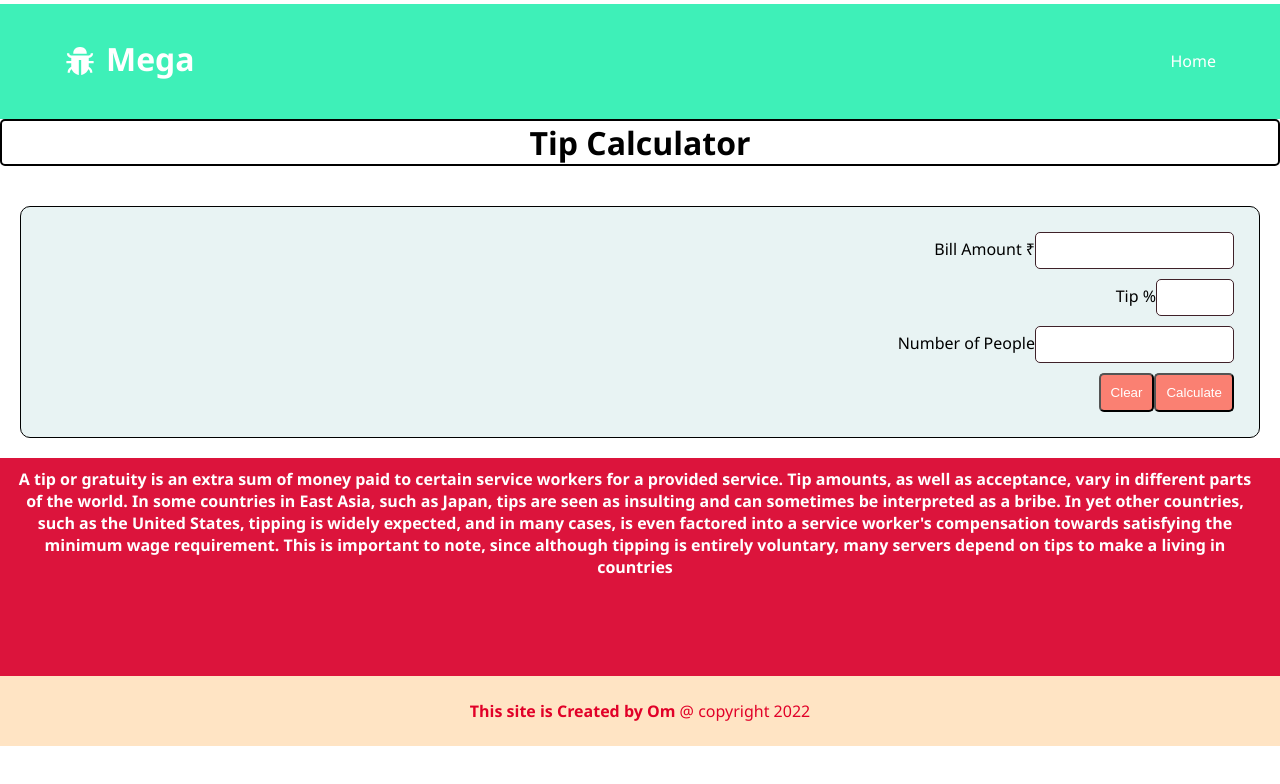
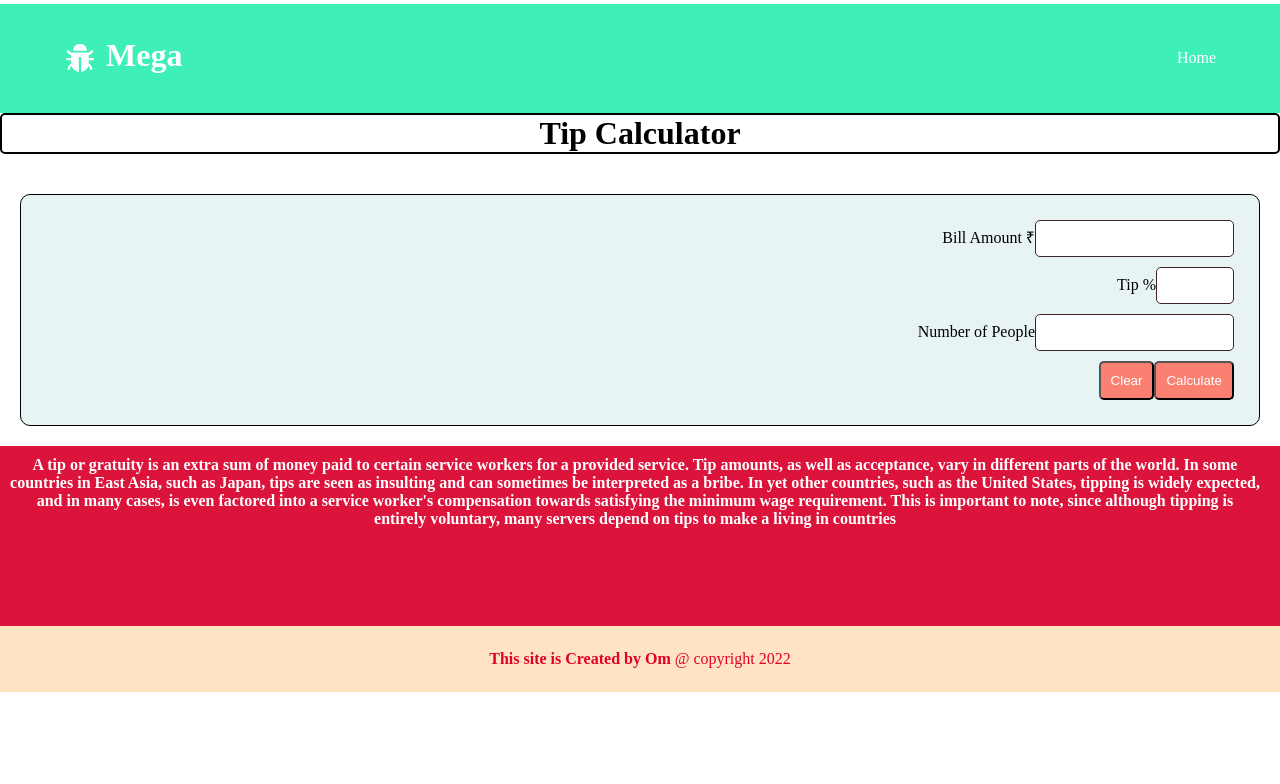
Before and after one commit to OmBharti999/mega-project-Om, a React (Create React App) app: page /tip-calculator in a window 1280 px wide. Shown: the top 784 px of the page. Built offline with nearby package versions, Linux system fonts and the light colour scheme.

Commit message:
Update tip.css and Quotes.jsx

```diff
--- a/src/pages/Tip/tip.css
+++ b/src/pages/Tip/tip.css
@@ -1,11 +1,3 @@
-body {
-  /* font-family: "Gill Sans", "Gill Sans MT", Calibri, "Trebuchet MS", sans-serif; */
-  font-family: "Segoe UI", Tahoma, Geneva, Verdana, sans-serif;
-  /* box-sizing: border-box; */
-
-  /* background: url("./image/background.jpg"); */
-  /* width: 100%; */
-}
 input {
   border: 0.5px solid #3f2129;
   padding: 10px;
@@ -114,8 +106,8 @@ button:hover {
   height: auto;
   display: flex;
   flex-direction: column;
-  justify-content: end;
-  align-items: end;
+  justify-content: flex-end;
+  align-items: flex-end;
   padding-right: 10px;
   /* height: 35vh; */
   background: #dc143c;
--- a/src/pages/quotes/Quotes.jsx
+++ b/src/pages/quotes/Quotes.jsx
@@ -22,29 +22,32 @@ var colors = [
   "#6428e1",
   "#ffaf28",
   "#e10028",
-  "#000000"
+  "#000000",
 ];
 
 const Quotes = () => {
   const [text, setText] = useState("");
   const [author, setAuthor] = useState("");
+  const [val, setVal] = useState(0);
 
+  async function fetchQ() {
+    const res = await fetch("https://api.quotable.io/random");
+    const data = await res.json();
+    console.log(data);
+
+    setText(data.content);
+    setAuthor(data.author);
+    setVal(parseInt(Math.random() * 10));
+  }
   useEffect(() => {
     fetchQ();
   }, []);
 
-  async function fetchQ() {
-    const res = await fetch("https://api.quotable.io/random");
-    const data = await res.json();
-
-    setText(data.content);
-    setAuthor(data.author);
-    document.getElementById("body").style.backgroundColor =
-      colors[parseInt(Math.random() * 10)];
-  }
-
   return (
-    <div className="quotes-conatiner" id="body">
+    <div
+      className="quotes-conatiner"
+      style={{ backgroundColor: colors[{ val }] }}
+    >
       <div className="quote-box">
         <div className="quote-text">{text}</div>
         <div className="quote-author">{author}</div>
```
